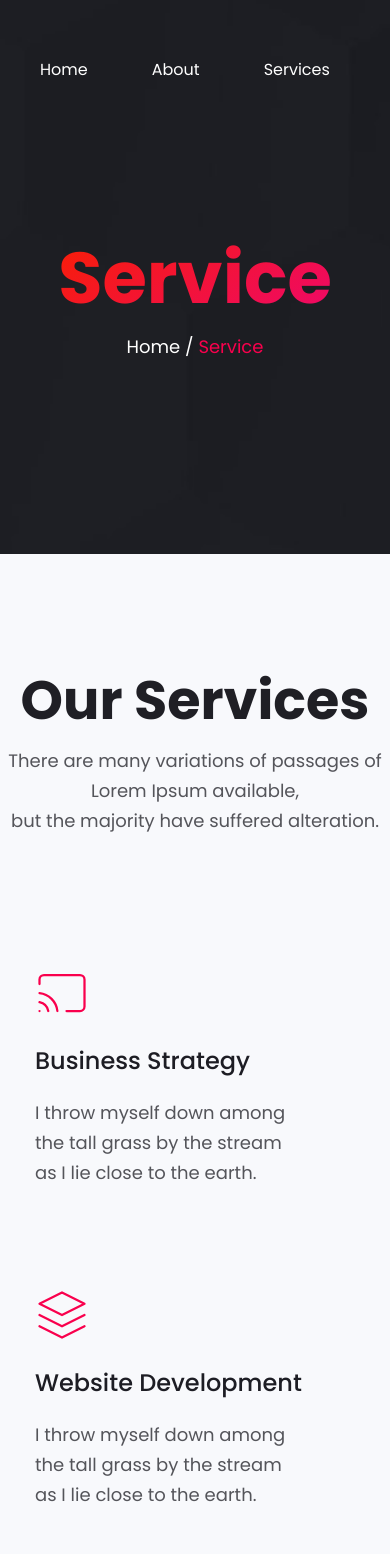
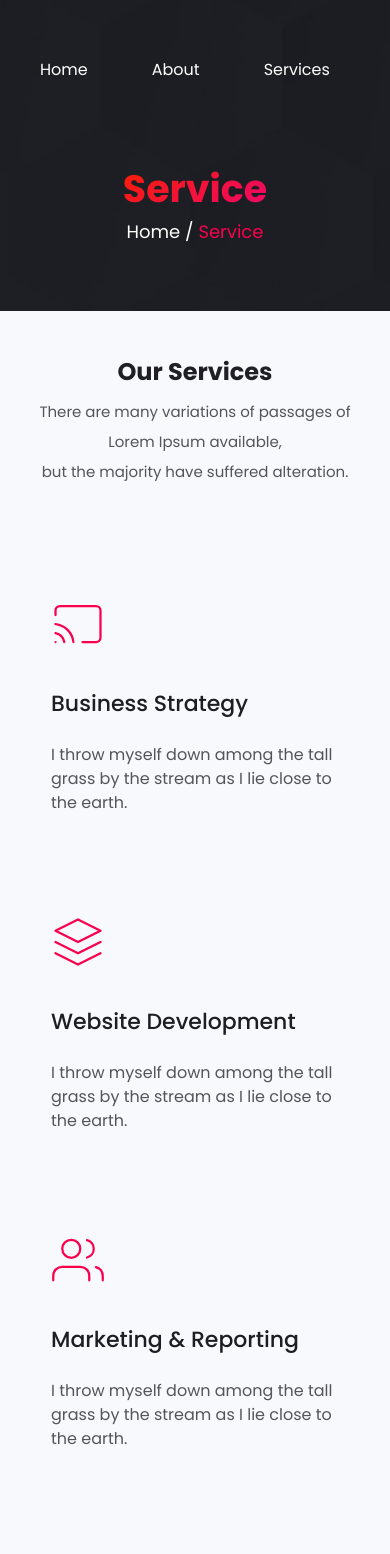
Before and after one commit to MRITUNJAY-SINGHH/Try-Do, a React (Vite) app: page /service in a window 390 px wide. Shown: the top 1554 px of the page. Built offline with nearby package versions, Linux system fonts and the light colour scheme.

Commit message:
chore: Update Card.css for responsive design

```diff
--- a/src/sections/Card.css
+++ b/src/sections/Card.css
@@ -68,3 +68,78 @@
     color: rgba(29, 29, 36, .75);
     max-width: 80%;
 }
+
+@media(max-width:768px){
+    .service-area{
+        padding: 4rem 0 !important;
+    }
+    .section-title h2{
+        font-size: 30px;
+    }
+    .section-title p {
+       text-align: center !important;
+       max-width: 90%;
+       margin: auto;
+    }
+    .service-area .col-lg-12 {
+        flex: 0 0 100%;
+        max-width: 100%;
+    }
+    .section-title h2{
+        font-size: 30px;
+    }
+    .service.service__style--2 {
+        padding: 20px 25px;
+    }
+    .service.service__style--2 .icon {
+        font-size: 30px;
+        margin-bottom: 15px;
+    }
+    .service.service__style--2 .content h3.title {
+        margin-bottom: 10px;
+    }
+    .service.service__style--2 .content p {
+        max-width: 100%;
+    }
+    .bg_image--18 {
+     padding: 4rem 0 !important;
+    }
+    .bg_image--18 .theme-gradient {
+       font-size: 38px !important;
+    }
+}
+
+@media(max-width:575px){
+    .section-title h2{
+        font-size: 24px;
+    }
+     .service.service__style--2 .content h3.title {
+        margin-bottom: 5px;
+        font-size: 22px !important;
+    }
+
+    .service.service__style--2 .content p {
+        max-width: 100%;
+        font-size: 16px !important;
+        line-height: 24px !important;
+        margin-top: 25px !important;
+    }
+
+    .section-title p {
+        font-size: 15px !important;
+        text-align: center !important;
+    }
+    .service.service__style--2 {
+        padding: 15px 20px;
+    }
+    .service.service__style--2 .icon {
+        font-size: 24px;
+        margin-bottom: 10px;
+    }
+    .service.service__style--2 .content h3.title {
+        margin-bottom: 5px;
+    }
+    .service.service__style--2 .content p {
+        max-width: 100%;
+    }
+}
--- a/src/sections/Card.jsx
+++ b/src/sections/Card.jsx
@@ -1,26 +1,23 @@
 /* eslint-disable react/prop-types */
-import './Card.css'
+import './Card.css';
 
 const Card = ({ Heading, bg, cardBg }) => {
   return (
-    <div>
     <div className={`service-area pt-32 pb-32 ${bg}`}>
-        <div className={`container`}>
-          <div className='row mb-20'>
-            <div className='col-lg-12'>
+      <div className='container mx-auto px-4'>
+        <div className='mb-20'>
           <div className='section-title text-center mb-5'>
             <h2>{Heading}</h2>
             <p>
-                  There are many variations of passages of Lorem Ipsum
-                  available, <br /> but the majority have suffered alteration.
+              There are many variations of passages of Lorem Ipsum available,{' '}
+              <br /> but the majority have suffered alteration.
             </p>
           </div>
         </div>
-          </div>
-          <div className='flex flex-wrap justify-center service-one-wrapper gap-10'>
-            <div className={`w-full sm:w-1/2 md:w-1/2 lg:w-[27%] xl:w-[27%] ${cardBg}`}>
-              <a href='/service-details'>
-                <div className='service service__style--2'>
+        <div className='grid grid-cols-1 sm:grid-cols-2 md:grid-cols-3 lg:grid-cols-4 gap-10'>
+          <div className={`w-full ${cardBg}`}>
+            <a href='/service-details' className='block'>
+              <div className='service service__style--2 p-6'>
                 <div className='icon'>
                   <svg
                     stroke='currentColor'
@@ -37,19 +34,21 @@ const Card = ({ Heading, bg, cardBg }) => {
                     <line x1='2' y1='20' x2='2' y2='20'></line>
                   </svg>
                 </div>
-                  <div className='content'>
-                    <h3 className='title'>Business Strategy</h3>
-                    <p>
-                      I throw myself down among the tall grass by the stream as
-                      I lie close to the earth.
+                <div className='content mt-4'>
+                  <h3 className='title text-lg font-semibold mb-2'>
+                    Business Strategy
+                  </h3>
+                  <p className='text-sm'>
+                    I throw myself down among the tall grass by the stream as I
+                    lie close to the earth.
                   </p>
                 </div>
               </div>
             </a>
           </div>
-            <div className={`w-full sm:w-1/2 md:w-1/2 lg:w-[27%] xl:w-[27%] ${cardBg}`}>
-              <a href='/service-details'>
-                <div className='service service__style--2'>
+          <div className={`w-full ${cardBg}`}>
+            <a href='/service-details' className='block'>
+              <div className='service service__style--2 p-6'>
                 <div className='icon'>
                   <svg
                     stroke='currentColor'
@@ -67,19 +66,21 @@ const Card = ({ Heading, bg, cardBg }) => {
                     <polyline points='2 12 12 17 22 12'></polyline>
                   </svg>
                 </div>
-                  <div className='content'>
-                    <h3 className='title'>Website Development</h3>
-                    <p>
-                      I throw myself down among the tall grass by the stream as
-                      I lie close to the earth.
+                <div className='content mt-4'>
+                  <h3 className='title text-lg font-semibold mb-2'>
+                    Website Development
+                  </h3>
+                  <p className='text-sm'>
+                    I throw myself down among the tall grass by the stream as I
+                    lie close to the earth.
                   </p>
                 </div>
               </div>
             </a>
           </div>
-            <div className={`w-full sm:w-1/2 md:w-1/2 lg:w-[27%] xl:w-[27%] ${cardBg}`}>
-              <a href='/service-details'>
-                <div className='service service__style--2'>
+          <div className={`w-full ${cardBg}`}>
+            <a href='/service-details' className='block'>
+              <div className='service service__style--2 p-6'>
                 <div className='icon'>
                   <svg
                     stroke='currentColor'
@@ -98,19 +99,21 @@ const Card = ({ Heading, bg, cardBg }) => {
                     <path d='M16 3.13a4 4 0 0 1 0 7.75'></path>
                   </svg>
                 </div>
-                  <div className='content'>
-                    <h3 className='title'>Marketing &amp; Reporting</h3>
-                    <p>
-                      I throw myself down among the tall grass by the stream as
-                      I lie close to the earth.
+                <div className='content mt-4'>
+                  <h3 className='title text-lg font-semibold mb-2'>
+                    Marketing & Reporting
+                  </h3>
+                  <p className='text-sm'>
+                    I throw myself down among the tall grass by the stream as I
+                    lie close to the earth.
                   </p>
                 </div>
               </div>
             </a>
           </div>
-            <div className={`w-full sm:w-1/2 md:w-1/2 lg:w-[27%] xl:w-[27%] ${cardBg}`}>
-              <a href='/service-details'>
-                <div className='service service__style--2'>
+          <div className={`w-full ${cardBg}`}>
+            <a href='/service-details' className='block'>
+              <div className='service service__style--2 p-6'>
                 <div className='icon'>
                   <svg
                     stroke='currentColor'
@@ -135,77 +138,13 @@ const Card = ({ Heading, bg, cardBg }) => {
                     <line x1='12' y1='17' x2='12' y2='21'></line>
                   </svg>
                 </div>
-                  <div className='content'>
-                    <h3 className='title'>Mobile App Development</h3>
-                    <p>
-                      I throw myself down among the tall grass by the stream as
-                      I lie close to the earth.
-                    </p>
-                  </div>
-                </div>
-              </a>
-            </div>
-            <div className={`w-full sm:w-1/2 md:w-1/2 lg:w-[27%] xl:w-[27%] ${cardBg}`}>
-              <a href='/service-details'>
-                <div className='service service__style--2'>
-                  <div className='icon'>
-                    <svg
-                      stroke='currentColor'
-                      fill='none'
-                      strokeWidth='2'
-                      viewBox='0 0 24 24'
-                      strokeLinecap='round'
-                      strokeLinejoin='round'
-                      height='1em'
-                      width='1em'
-                      xmlns='http://www.w3.org/2000/svg'
-                    >
-                      <path d='M2 16.1A5 5 0 0 1 5.9 20M2 12.05A9 9 0 0 1 9.95 20M2 8V6a2 2 0 0 1 2-2h16a2 2 0 0 1 2 2v12a2 2 0 0 1-2 2h-6'></path>
-                      <line x1='2' y1='20' x2='2' y2='20'></line>
-                    </svg>
-                  </div>
-                  <div className='content'>
-                    <h3 className='title'>Website Development</h3>
-                    <p>
-                      I throw myself down among the tall grass by the stream as
-                      I lie close to the earth.
-                    </p>
-                  </div>
-                </div>
-              </a>
-            </div>
-            <div className={`w-full sm:w-1/2 md:w-1/2 lg:w-[27%] xl:w-[27%] ${cardBg}`}>
-              <a href='/service-details'>
-                <div className='service service__style--2'>
-                  <div className='icon'>
-                    <svg
-                      stroke='currentColor'
-                      fill='none'
-                      strokeWidth='2'
-                      viewBox='0 0 24 24'
-                      strokeLinecap='round'
-                      strokeLinejoin='round'
-                      height='1em'
-                      width='1em'
-                      xmlns='http://www.w3.org/2000/svg'
-                    >
-                      <rect
-                        x='2'
-                        y='3'
-                        width='20'
-                        height='14'
-                        rx='2'
-                        ry='2'
-                      ></rect>
-                      <line x1='8' y1='21' x2='16' y2='21'></line>
-                      <line x1='12' y1='17' x2='12' y2='21'></line>
-                    </svg>
-                  </div>
-                  <div className='content'>
-                    <h3 className='title'>Marketing &amp; Reporting</h3>
-                    <p>
-                      I throw myself down among the tall grass by the stream as
-                      I lie close to the earth.
+                <div className='content mt-4'>
+                  <h3 className='title text-lg font-semibold mb-2'>
+                    Mobile App Development
+                  </h3>
+                  <p className='text-sm'>
+                    I throw myself down among the tall grass by the stream as I
+                    lie close to the earth.
                   </p>
                 </div>
               </div>
@@ -214,7 +153,6 @@ const Card = ({ Heading, bg, cardBg }) => {
         </div>
       </div>
     </div>
-    </div>
   );
 };
 
```
Lines whose indentation alone changed are shown as unchanged.
